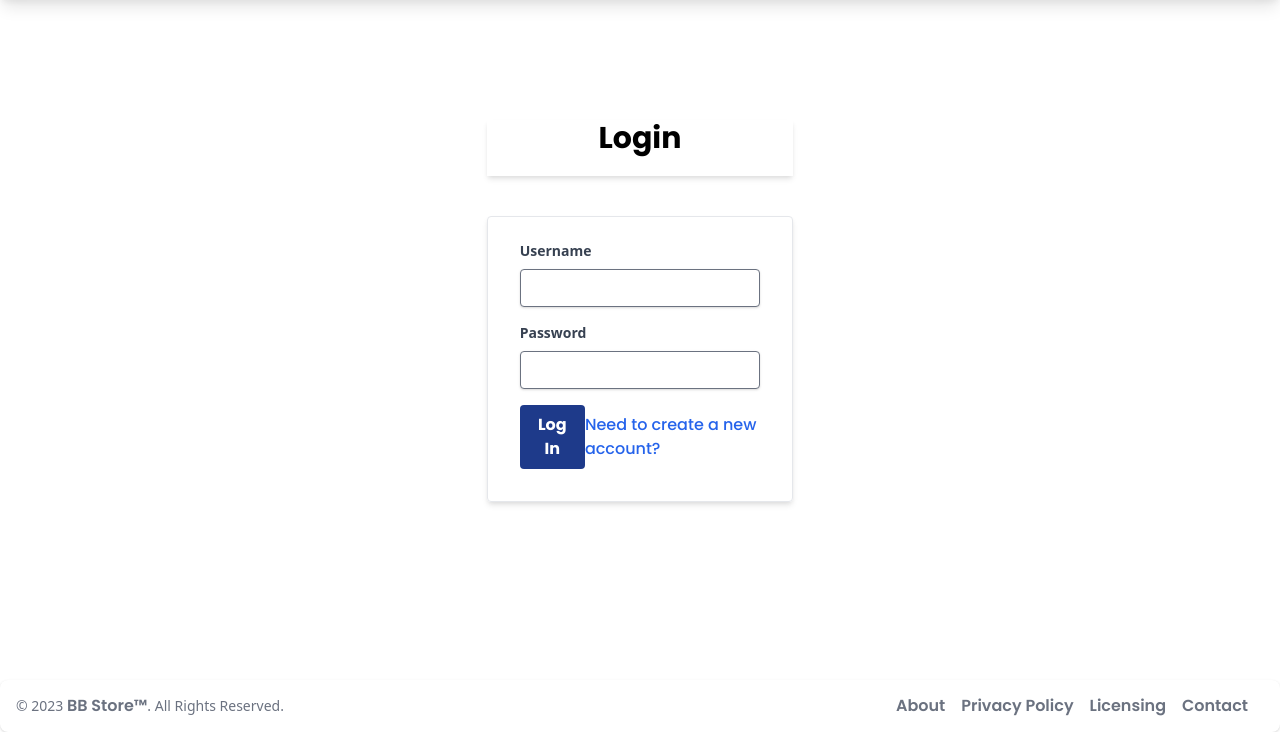
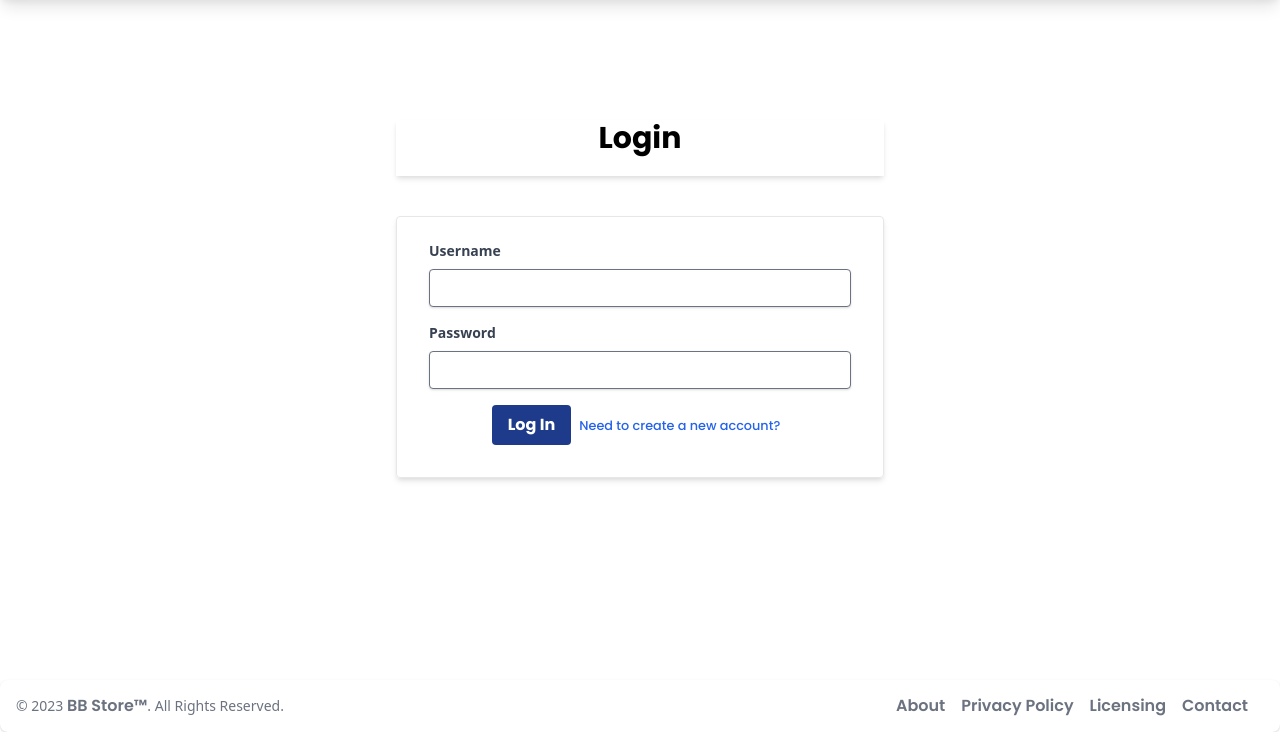
Before and after one commit to mohammadSelimReza/Book_Store_-_A_django_based_project, a Django app: page /user/login/ in a window 1280 px wide. Shown: the part 68-800 px from the top of the page. Run offline with Django 5.2, Linux system fonts and the light colour scheme; parts of the project's set-up code (start-up, migrations or seed data) failed here and were passed over; some libraries are stand-ins or nearby versions.

Commit message:
size customized

```diff
--- a/library_user/templates/user_login.html
+++ b/library_user/templates/user_login.html
@@ -8,7 +8,7 @@
     </div>
 {% endfor %}
 {% endif %}
-    <div class="grid grid-cols-3 gap-4">
+    <div class="w-1/2 mx-auto">
         <div></div>
         <div class="py-2 px-3 rounded-xl bg-white mt-12">
             <h1 class="font-bold text-3xl text-center pb-5 shadow-md">Login</h1>
@@ -30,9 +30,8 @@
                         <button class="bg-blue-900 hover:bg-blue-700 text-white font-bold py-2 px-4 rounded focus:outline-none focus:shadow-outline" type="submit">
                             Log In
                         </button>
-                        <small>
-                            <a href="{% url 'register' %}" class="font-medium text-blue-600 dark:text-blue-500 hover:underline">Need to create a new account?</a>
-                        </small>
+                            <a href="{% url 'register' %}" class=" mx-2 font-medium text-blue-600 dark:text-blue-500 hover:underline"><small>Need to create a new account?</small></a>
+
                     </div>
                 </form>
             </div>
```
